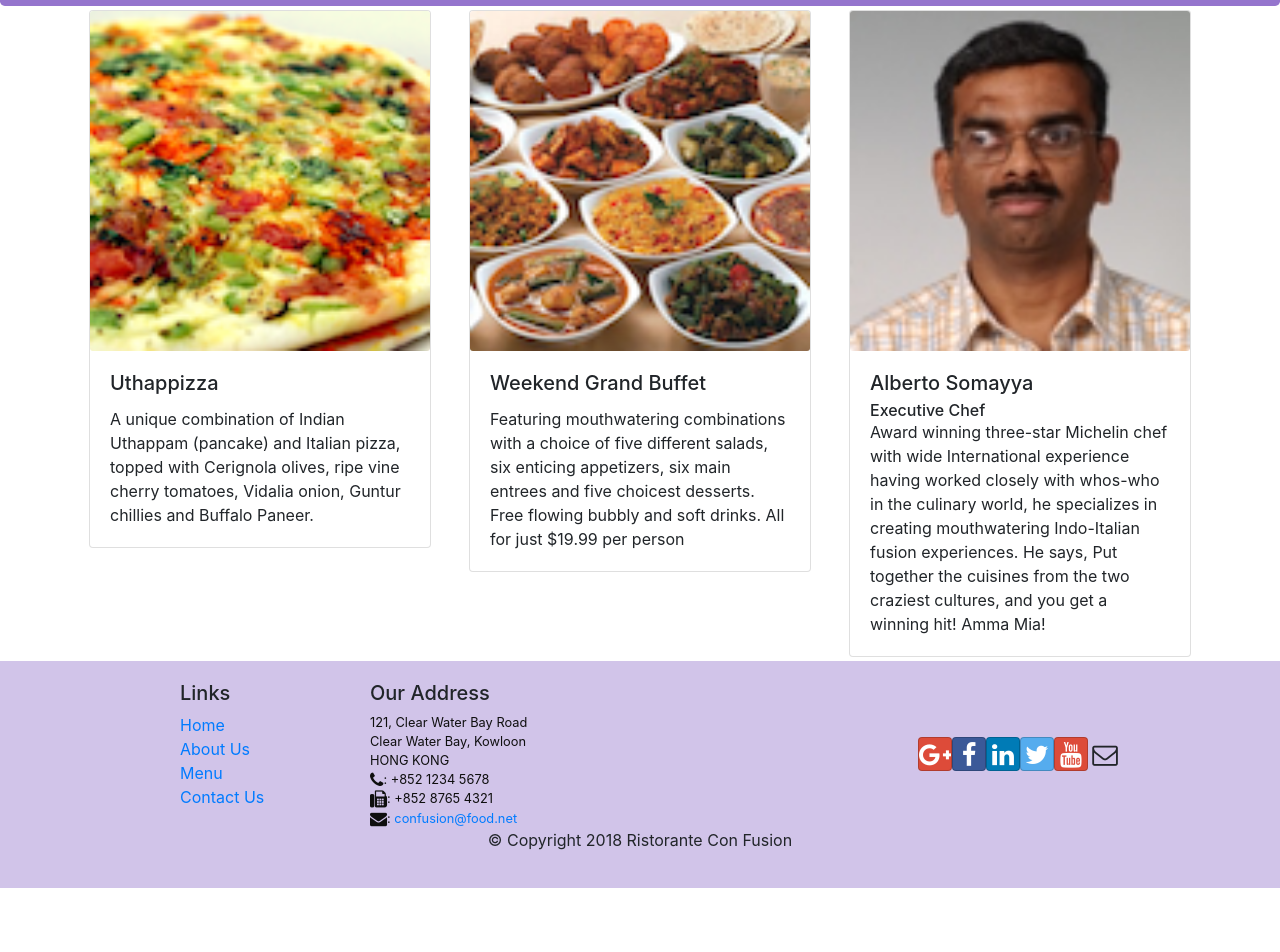
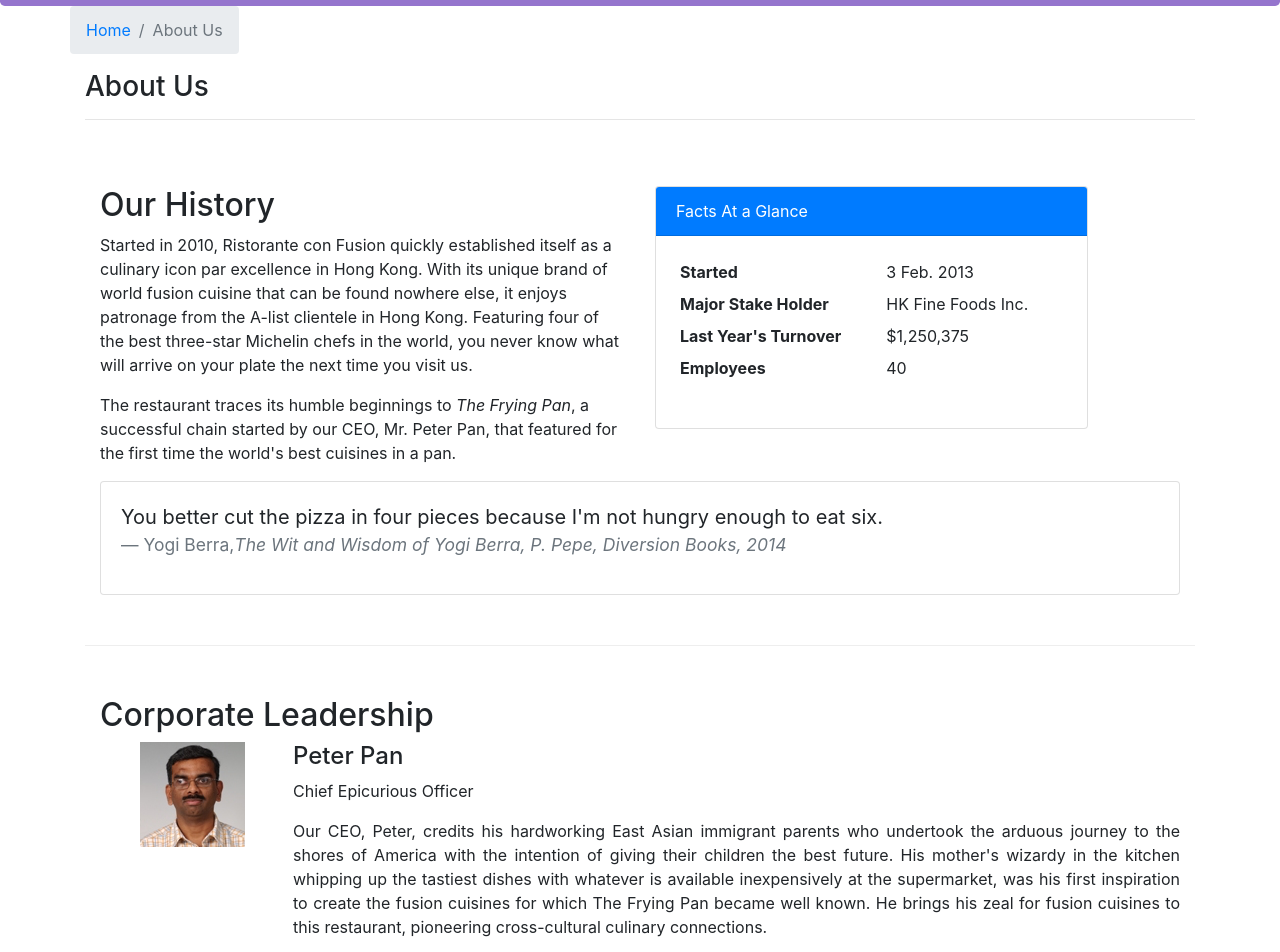
Before and after one commit to hrkdesigner/React-Restaurant-Application, a React (Create React App) app: page /aboutus in a window 1280 px wide. Before the commit this address led to /home. Shown: the part 336-1288 px from the top of the page. Before the commit the page ends 1224 px from the top, so only its background shows below. Built offline with nearby package versions, Linux system fonts and the light colour scheme.

Commit message:
Add About Component

```diff
--- /dev/null
+++ b/src/components/AboutComponent.js
@@ -0,0 +1,96 @@
+import React from 'react';
+import { Breadcrumb, BreadcrumbItem, Card, CardBody, CardHeader, Media } from 'reactstrap';
+import { Link } from 'react-router-dom';
+
+function About(props) {
+
+
+    function RenderLeader({ leaderDetails }) {
+
+        return (
+            <Media tag="li">
+                  <Media left middle>
+                      <Media object src={leaderDetails.image} alt={leaderDetails.name} />
+                  </Media>
+                  <Media body className="ml-5">
+                    <Media heading>{leaderDetails.name}</Media>
+                    <p>{leaderDetails.designation}</p>
+                    <p className='text-justify'>{leaderDetails.description}</p>
+                  </Media>
+                </Media>
+        )
+    }
+
+    const leaders = props.leaders.map((leader) => {
+        return (
+            <RenderLeader leaderDetails={leader} />
+        );
+    })
+
+
+
+    return (
+        <div className="container">
+            <div className="row">
+                <Breadcrumb>
+                    <BreadcrumbItem><Link to="/home">Home</Link></BreadcrumbItem>
+                    <BreadcrumbItem active>About Us</BreadcrumbItem>
+                </Breadcrumb>
+                <div className="col-12">
+                    <h3>About Us</h3>
+                    <hr />
+                </div>
+            </div>
+            <div className="row row-content">
+                <div className="col-12 col-md-6">
+                    <h2>Our History</h2>
+                    <p>Started in 2010, Ristorante con Fusion quickly established itself as a culinary icon par excellence in Hong Kong. With its unique brand of world fusion cuisine that can be found nowhere else, it enjoys patronage from the A-list clientele in Hong Kong.  Featuring four of the best three-star Michelin chefs in the world, you never know what will arrive on your plate the next time you visit us.</p>
+                    <p>The restaurant traces its humble beginnings to <em>The Frying Pan</em>, a successful chain started by our CEO, Mr. Peter Pan, that featured for the first time the world's best cuisines in a pan.</p>
+                </div>
+                <div className="col-12 col-md-5">
+                    <Card>
+                        <CardHeader className="bg-primary text-white">Facts At a Glance</CardHeader>
+                        <CardBody>
+                            <dl className="row p-1">
+                                <dt className="col-6">Started</dt>
+                                <dd className="col-6">3 Feb. 2013</dd>
+                                <dt className="col-6">Major Stake Holder</dt>
+                                <dd className="col-6">HK Fine Foods Inc.</dd>
+                                <dt className="col-6">Last Year's Turnover</dt>
+                                <dd className="col-6">$1,250,375</dd>
+                                <dt className="col-6">Employees</dt>
+                                <dd className="col-6">40</dd>
+                            </dl>
+                        </CardBody>
+                    </Card>
+                </div>
+                <div className="col-12">
+                    <Card>
+                        <CardBody className="bg-faded">
+                            <blockquote className="blockquote">
+                                <p className="mb-0">You better cut the pizza in four pieces because
+                                    I'm not hungry enough to eat six.</p>
+                                <footer className="blockquote-footer">Yogi Berra,
+                                <cite title="Source Title">The Wit and Wisdom of Yogi Berra,
+                                    P. Pepe, Diversion Books, 2014</cite>
+                                </footer>
+                            </blockquote>
+                        </CardBody>
+                    </Card>
+                </div>
+            </div>
+            <div className="row row-content">
+                <div className="col-12">
+                    <h2>Corporate Leadership</h2>
+                </div>
+                <div className="col-12">
+                    <Media list>
+                        {leaders}
+                    </Media>
+                </div>
+            </div>
+        </div>
+    );
+}
+
+export default About;
--- a/src/components/ContactComponent.js
+++ b/src/components/ContactComponent.js
@@ -1,8 +1,22 @@
 import React from 'react';
+import { Breadcrumb, BreadcrumbItem} from 'reactstrap';
+import { Link } from 'react-router-dom';
+
 
 function Contact(props) {
     return(
         <div className="container">
+             <div className="row">
+                <Breadcrumb>
+                    <BreadcrumbItem><Link to="/home">Home</Link></BreadcrumbItem>
+                    <BreadcrumbItem active>Contact Us</BreadcrumbItem>
+                </Breadcrumb>
+                <div className="col-12">
+                    <h3>Contact Us</h3>
+                    <hr />
+                </div>
+            </div>
+
             <div className="row row-content">
                 <div className="col-12">
                 <h3>Location Information</h3>
--- a/src/components/DishdetailComponent .js
+++ b/src/components/DishdetailComponent .js
@@ -10,7 +10,6 @@
         <div className='container '>
             <div className="row">
                     <Breadcrumb>
-
                         <BreadcrumbItem><Link to="/menu">Menu</Link></BreadcrumbItem>
                         <BreadcrumbItem active>{dishDetails.name}</BreadcrumbItem>
                     </Breadcrumb>
@@ -51,7 +50,7 @@
 function RenderComments({ dishComments }) {
     const comments = dishComments.map(comment => {
         return (
-            <div className='col-12 col-md-5 m-1'>
+            <div className='col-12 m-1'>
                 <ul class="list-unstyled">
                     <li>
                         <div>{comment.comment}</div>
@@ -69,7 +68,7 @@
     if (dishComments !== null) {
         return (
             <div>
-                <h4>Comments</h4>
+                <h4 className='ml-3'>Comments</h4>
                 {comments}
             </div>
         )
--- a/src/components/MainComponent.js
+++ b/src/components/MainComponent.js
@@ -6,6 +6,7 @@
 import Footer from './FooterComponent'
 import Home from './Home'
 import Contact from './ContactComponent'
+import About from './AboutComponent'
 import { DISHES } from '../shared/dishes'
 import { LEADERS } from '../shared/leaders'
 import { PROMOTIONS } from '../shared/promotions'
@@ -53,6 +54,7 @@
                 <Switch>
                     <Route path='/home' component={HomePage} />
                     <Route exact path='/menu' component={() => <Menu dishes={this.state.dishes} />} />
+                    <Route path='/aboutus' component={()=> <About leaders={this.state.leaders} /> } />
                     <Route path='/contactus' component={Contact} />
                     <Route path='/menu/:dishId' component={DishWithId} />
                     <Redirect to='/home' />
```
